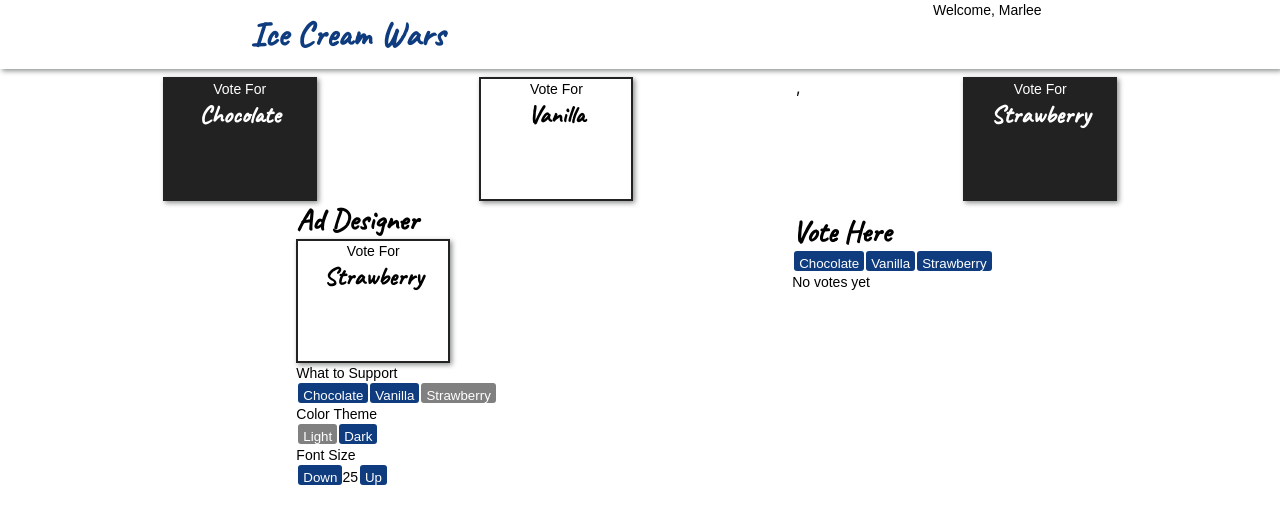
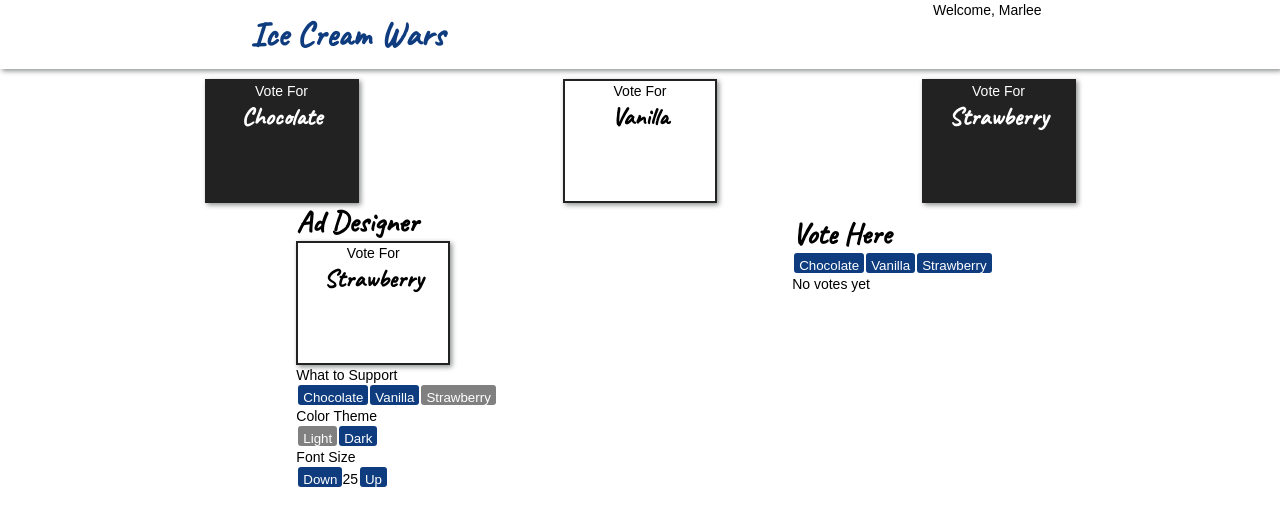
Before and after one commit to g-marlee/icecream-lab-1, a React (Create React App) app: page / in a window 1280 px wide. Shown: the top 526 px of the page. Built offline with nearby package versions, Linux system fonts and the light colour scheme.

Commit message:
Removed comma so that it's not off center :(

```diff
--- a/src/App.css
+++ b/src/App.css
@@ -17,6 +17,7 @@ p {
 }
 
 button {
+  font-family: sans-serif;
   height: 20px;
   background-color: #0e3c7e;
   border: none;
--- a/src/App.tsx
+++ b/src/App.tsx
@@ -9,9 +9,9 @@ function App() {
   return (
     <div className="App">
       <Header user="Marlee"/>
-      <div style={{display: 'flex', flexDirection: 'row', justifyContent: 'space-evenly', marginTop: '8px'}}>
+      <div style={{display: 'flex', flexDirection: 'row', justifyContent: 'space-evenly', marginTop: '10px'}}>
         <Ad flavor="Chocolate" fontSize={25} darkTheme={true}/>
-        <Ad flavor="Vanilla" fontSize={25} darkTheme={false}/>,
+        <Ad flavor="Vanilla" fontSize={25} darkTheme={false}/>
         <Ad flavor="Strawberry" fontSize={25} darkTheme={true}/>
       </div>
 
--- a/src/components/AdDesigner.css
+++ b/src/components/AdDesigner.css
@@ -17,14 +17,7 @@
     border: solid 2px #222;
     width: 150px;
     height: 120px;
-    box-shadow: 2px 2px 5px #8d918e;
     background-color: #222;
     color: #fff;
     box-shadow: 2px 2px 5px #8d918e;
 }
-
-
-.ad-light {
-    border: solid 2px #222;
-    box-shadow: 2px 2px 5px #8d918e;
-}
```
Also changed, not shown: src/components/AdDesigner.tsx (+4 -4 lines).
